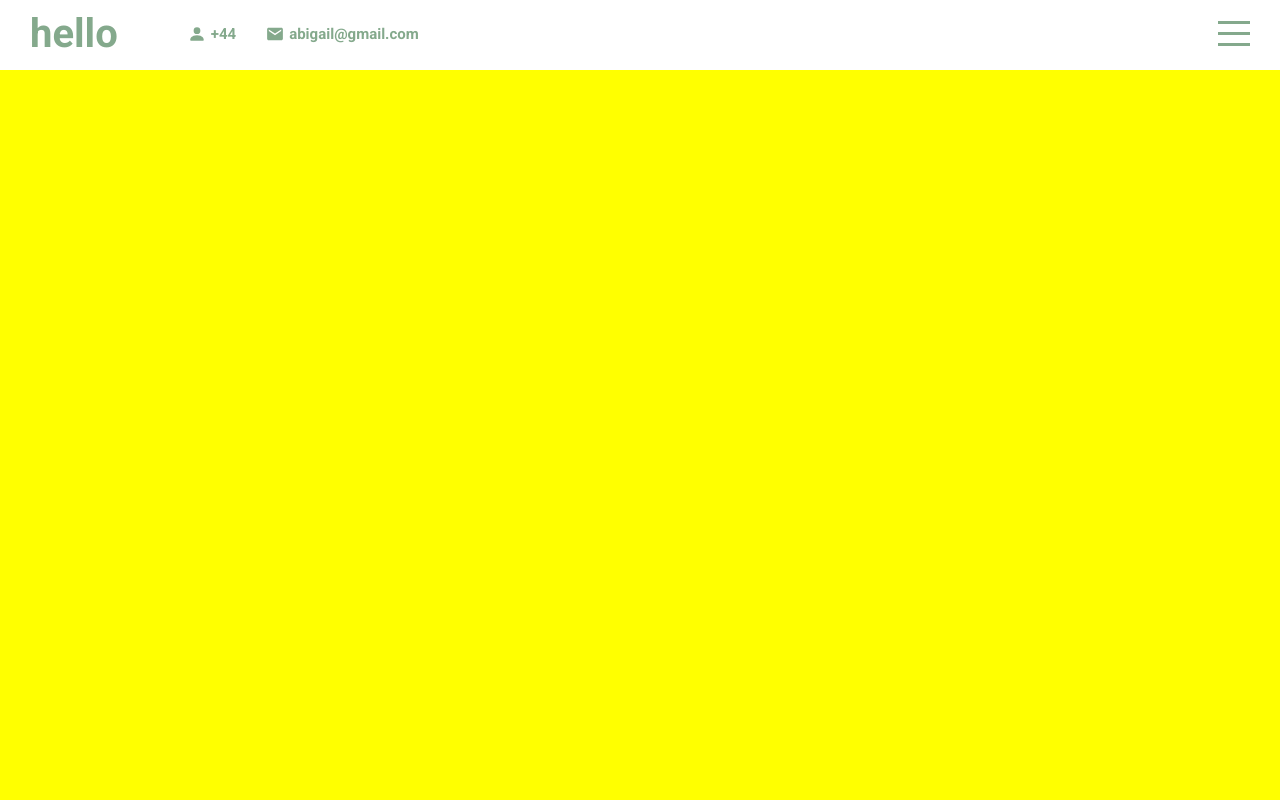
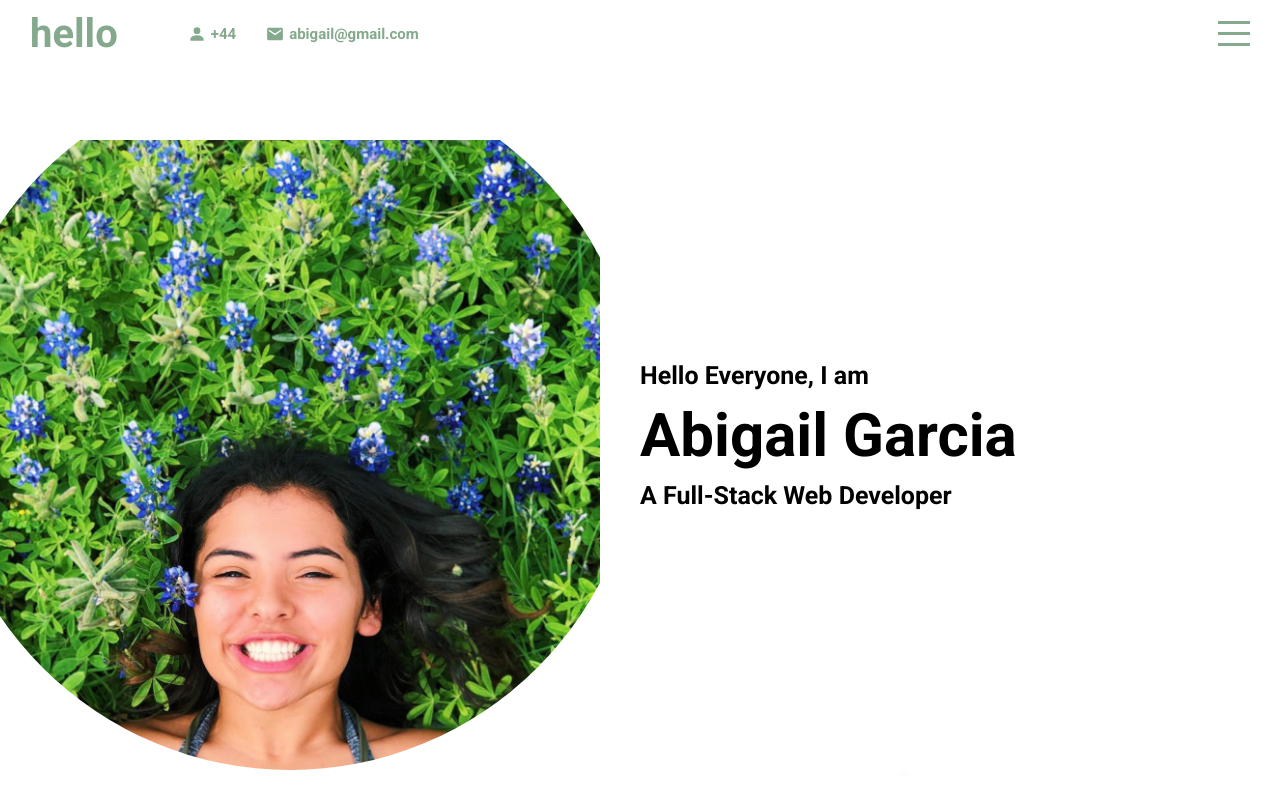
Before and after one commit to abigailmgarcia/React-Portfolio2, a React (Create React App) app in the folder abigails-portfolio/: page / in a window 1280 px wide. Built offline with nearby package versions, Linux system fonts and the light colour scheme.

Commit message:
styled first page

```diff
--- a/abigails-portfolio/src/components/intro/Intro.jsx
+++ b/abigails-portfolio/src/components/intro/Intro.jsx
@@ -1,8 +1,25 @@
 import React from 'react'
 import "./intro.scss"
-
+import {AiOutlineArrowDown} from "react-icons/ai"
 export default function intro() {
   return (
-    <div className='intro' id="intro"></div>
+    <div className='intro' id="intro">
+      <div className="left">
+        <div className="imgContainer">
+          <img src="/assets/img_6226.jpg" alt="" />
+        </div>
+      </div>
+
+      <div className="right">
+        <div className="wrapper">
+          <h2>Hello Everyone, I am</h2>
+          <h1>Abigail Garcia</h1>
+          <h3>A Full-Stack Web Developer <span></span></h3>
+        </div>
+        <a href="#portfolio">
+          <AiOutlineArrowDown />
+          </a>
+      </div>
+    </div>
   )
 }
--- a/abigails-portfolio/src/components/intro/intro.scss
+++ b/abigails-portfolio/src/components/intro/intro.scss
@@ -1,3 +1,60 @@
 .intro{
-    background-color: yellow;
+    background-color: white;
+    display: flex;
+
+    .left{
+        flex: 0.5;
+        overflow: hidden;
+
+        .imgContainer{
+            width: 700px;
+            height: 700px;
+            background-color: 52796F;
+            border-radius: 50%;
+            display: flex;
+            align-items: flex-end;
+            justify-content: center;
+            float: right;
+
+            img{
+                height: 90%;
+            }
+        }
+    }
+    .right{
+        flex: 0.5;
+        position: relative;
+
+        .wrapper{
+            width: 100%;
+            height: 100%;
+            display: flex;
+            flex-direction: column;
+            justify-content: center;
+
+            h1{
+                font-size: 60px;
+                margin: 10px 0;
+            }
+            h2{
+                font-size: 25px;
+            }
+            h3{
+                font-size: 25px;
+            }
+        }
+        a{
+            position: absolute;
+            bottom: 15px;
+            width: 90px;
+            left: 40%;
+            animation: arrowBlink 3s infinite;
+        }
+        @keyframes arrowBlink {
+            100%{
+                opacity: 0;
+            }
+        }
+    }
+
 }
```
